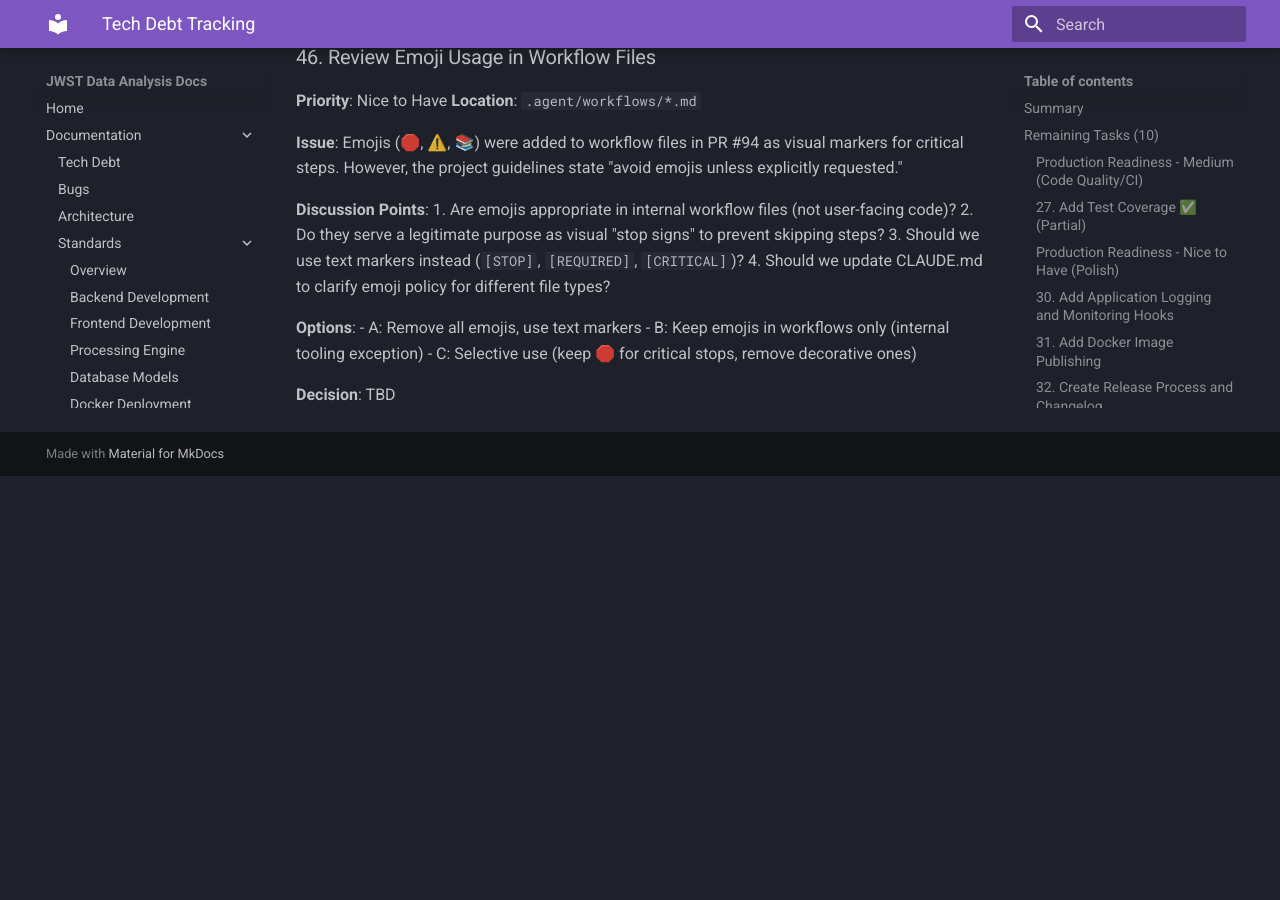
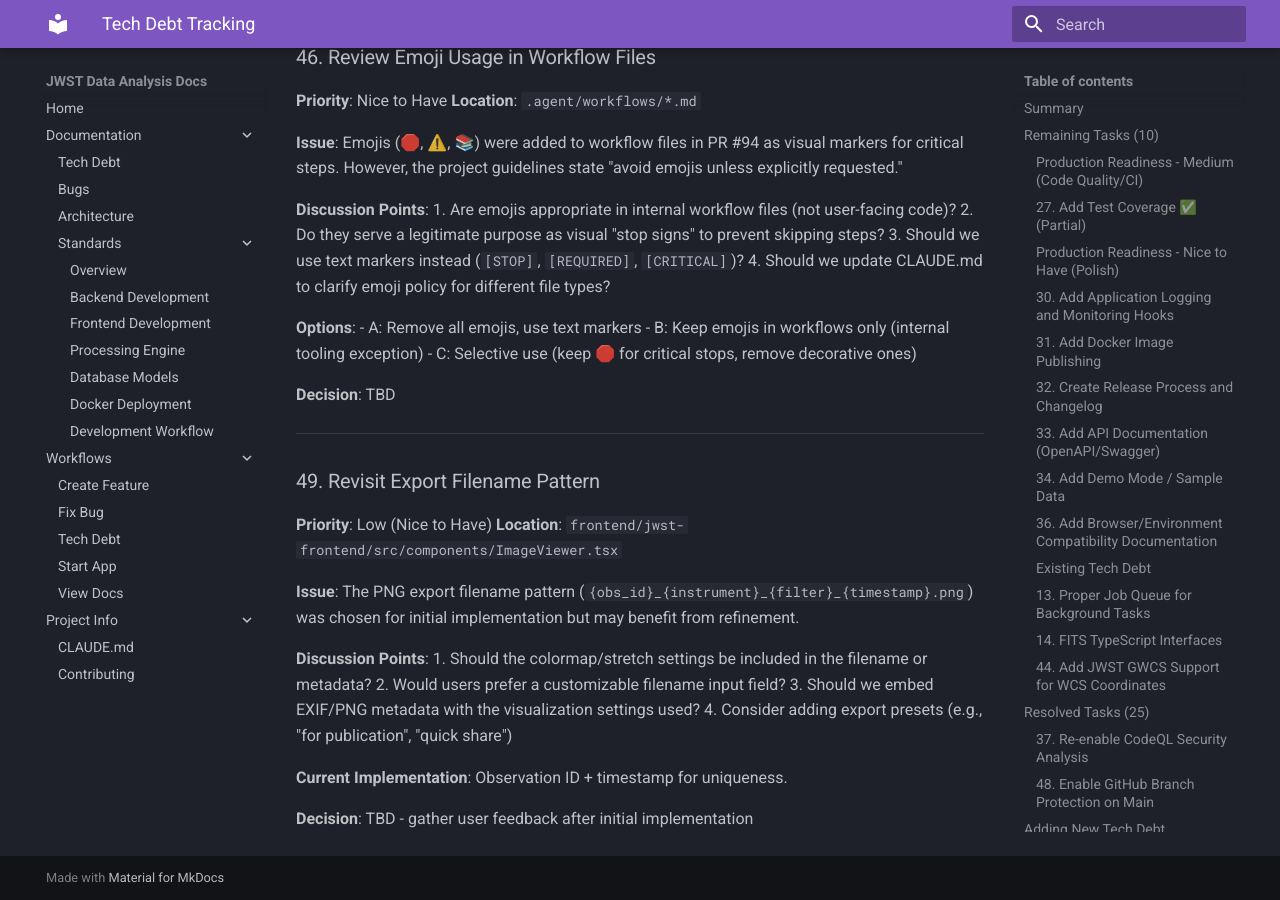
Before and after one commit to Snoww3d/jwst-data-analysis, an MkDocs documentation site: the page built from docs/tech-debt.md, in a window 1280 px wide and 900 px high, scrolled down 7647 px. Built offline with MkDocs 1.6.1 and Material for MkDocs 9.7.7, drawn with Linux system fonts in a browser that asks for light colours; before the commit the page ends 8123 px from its top, so only the background shows below that.

Commit message:
docs: add Task #49 for export filename pattern improvements
Track potential enhancements to PNG export filename generation:
- Colormap/stretch settings in filename or metadata
- Customizable filename input
- EXIF/PNG metadata embedding
- Export presets

Co-Authored-By: Claude Opus 4.5 <noreply@anthropic.com>

```diff
--- a/docs/tech-debt.md
+++ b/docs/tech-debt.md
@@ -339,3 +339,21 @@ This document tracks tech debt items and their resolution status.
 - C: Selective use (keep 🛑 for critical stops, remove decorative ones)
 
 **Decision**: TBD
+
+---
+
+### 49. Revisit Export Filename Pattern
+**Priority**: Low (Nice to Have)
+**Location**: `frontend/jwst-frontend/src/components/ImageViewer.tsx`
+
+**Issue**: The PNG export filename pattern (`{obs_id}_{instrument}_{filter}_{timestamp}.png`) was chosen for initial implementation but may benefit from refinement.
+
+**Discussion Points**:
+1. Should the colormap/stretch settings be included in the filename or metadata?
+2. Would users prefer a customizable filename input field?
+3. Should we embed EXIF/PNG metadata with the visualization settings used?
+4. Consider adding export presets (e.g., "for publication", "quick share")
+
+**Current Implementation**: Observation ID + timestamp for uniqueness.
+
+**Decision**: TBD - gather user feedback after initial implementation
```
Also changed, not shown: other parts of docs/tech-debt.md (+1 -1 lines).
